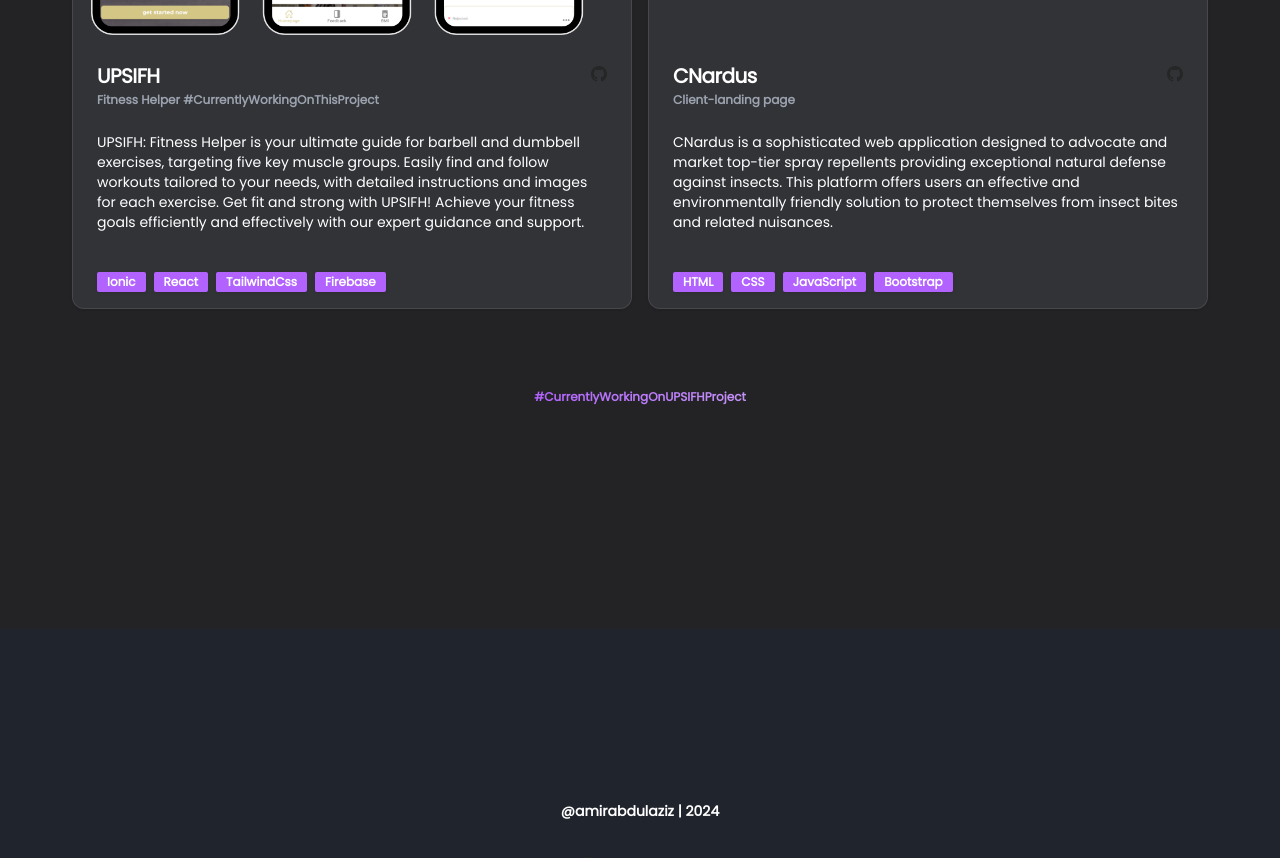
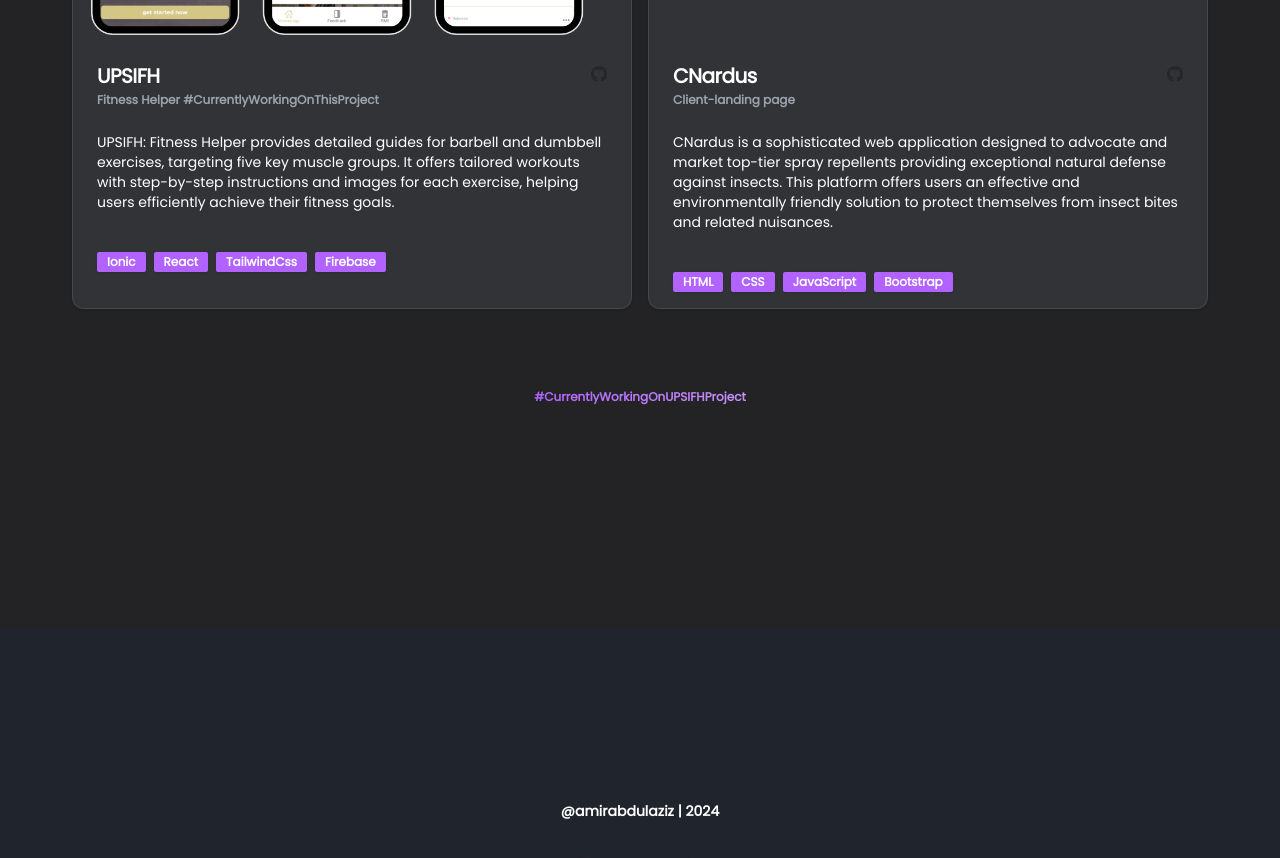
Before and after one commit to amirabdulaziz/amirportfolio, a React (Create React App) app: page / in a window 1280 px wide. Shown: the part 4260-5118 px from the top of the page. Built offline with nearby package versions, Linux system fonts and the light colour scheme.

Commit message:
fix text

```diff
--- a/src/components/Work.jsx
+++ b/src/components/Work.jsx
@@ -196,13 +196,11 @@ const Work = () => {
                       </div>
                     </div>
                     <p className="text-sm text-card-foreground text-white font-light text-md">
-                      UPSIFH: Fitness Helper is your ultimate guide for barbell
-                      and dumbbell exercises, targeting five key muscle groups.
-                      Easily find and follow workouts tailored to your needs,
-                      with detailed instructions and images for each exercise.
-                      Get fit and strong with UPSIFH! Achieve your fitness goals
-                      efficiently and effectively with our expert guidance and
-                      support.
+                      UPSIFH: Fitness Helper provides detailed guides for
+                      barbell and dumbbell exercises, targeting five key muscle
+                      groups. It offers tailored workouts with step-by-step
+                      instructions and images for each exercise, helping users
+                      efficiently achieve their fitness goals.
                     </p>
                   </div>
                   <div
@@ -284,8 +282,12 @@ const Work = () => {
                       </div>
                     </div>
                     <p className="text-sm text-card-foreground text-white font-light text-md">
-CNardus is a sophisticated web application designed to advocate and market top-tier spray repellents providing exceptional natural defense against insects. This platform offers users an effective and environmentally friendly solution to protect themselves from insect bites and related nuisances.
-
+                      CNardus is a sophisticated web application designed to
+                      advocate and market top-tier spray repellents providing
+                      exceptional natural defense against insects. This platform
+                      offers users an effective and environmentally friendly
+                      solution to protect themselves from insect bites and
+                      related nuisances.
                     </p>
                   </div>
                   <div
```
